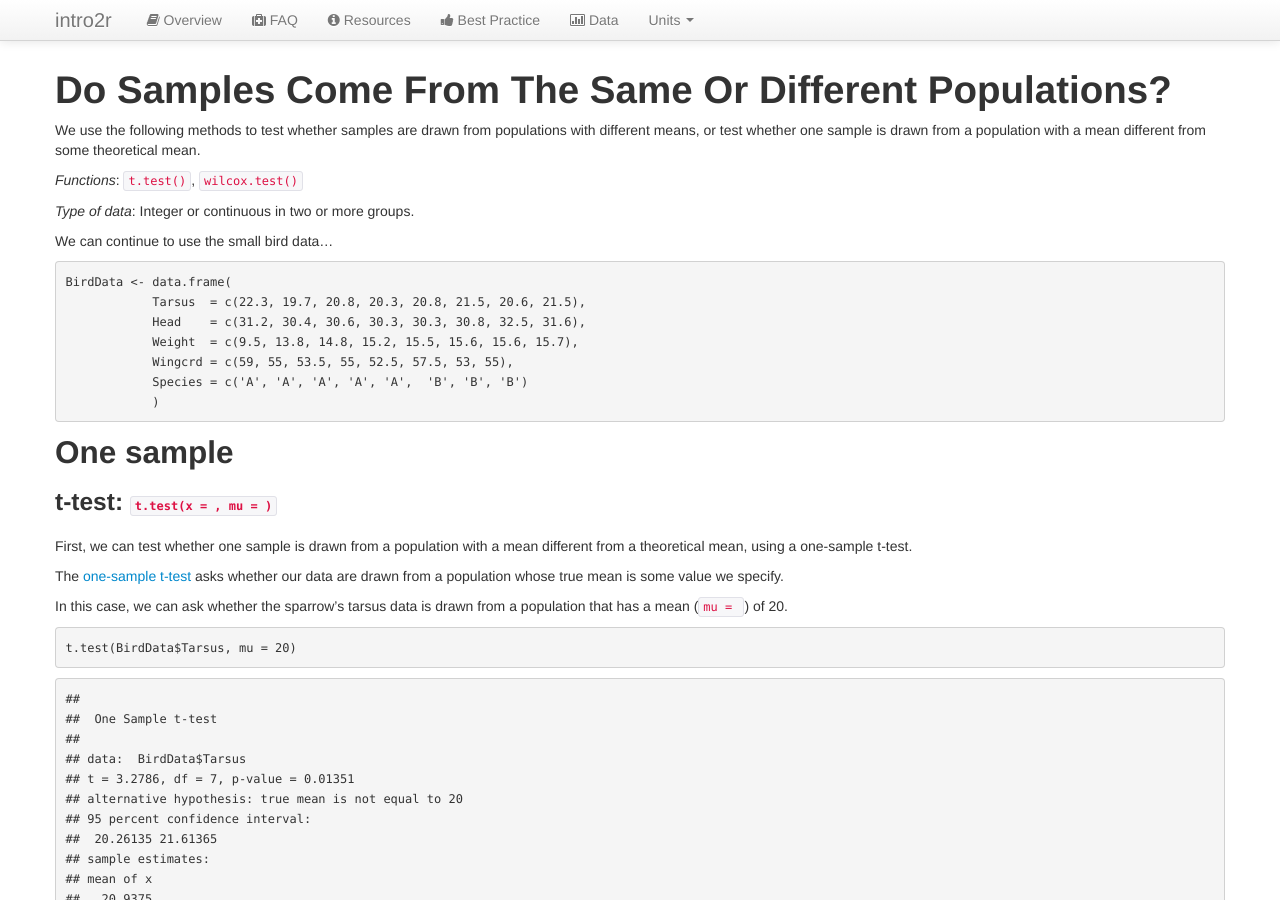
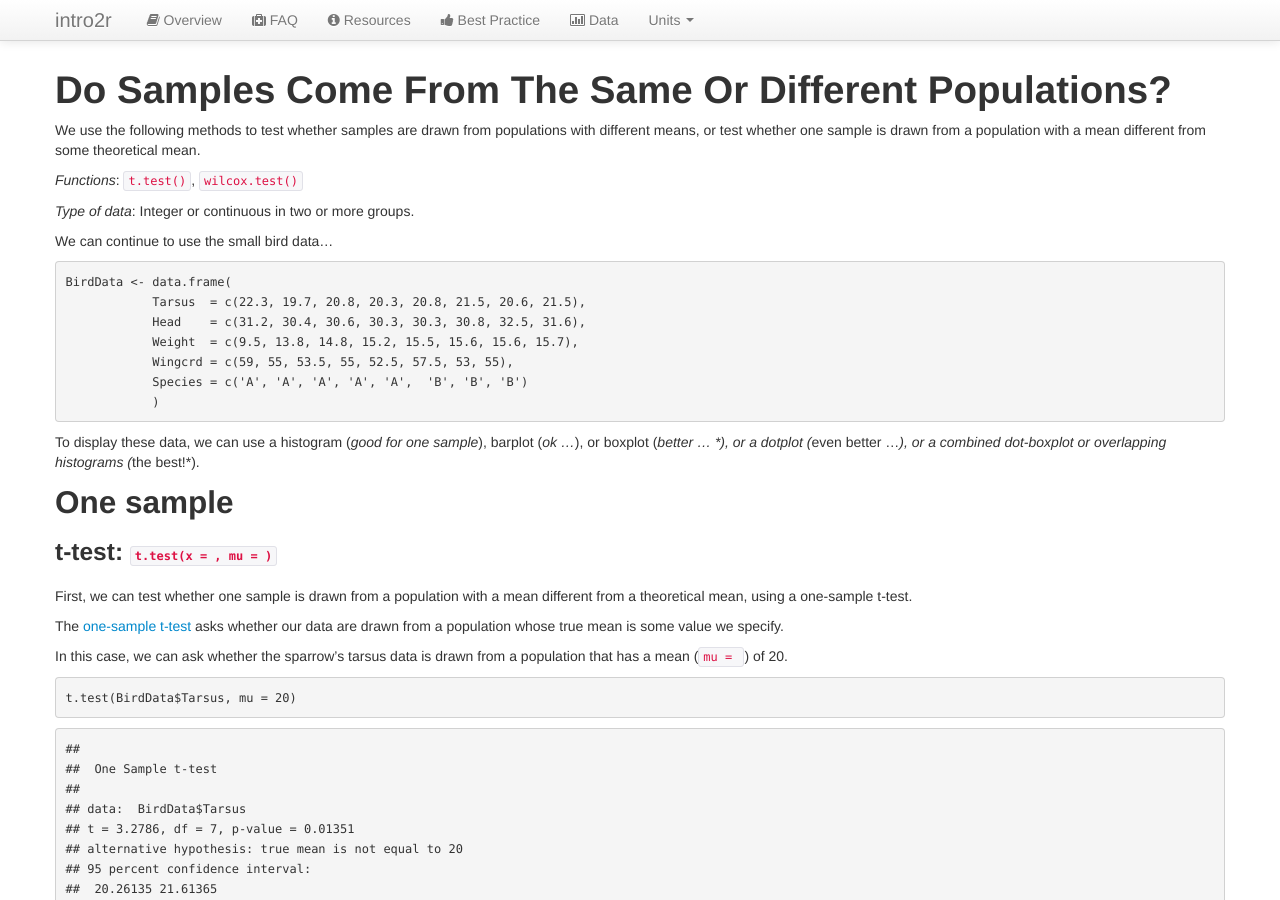
Before and after one commit to intro2r/intro2r, a Jekyll site: the page built from unit3/testing-populations.md, in a window 1280 px wide and 900 px high. Built offline with Jekyll 4.4.1, drawn with Linux system fonts in a browser that asks for light colours.

Commit message:
Update testing-populations.md

````diff
--- a/unit3/testing-populations.md
+++ b/unit3/testing-populations.md
@@ -22,6 +22,11 @@ BirdData <- data.frame(
             Species = c('A', 'A', 'A', 'A', 'A',  'B', 'B', 'B')
             )
 ```
+
+To display these data, we can use a histogram (*good for one sample*), barplot (*ok ...*), or boxplot (*better ... *), or a dotplot (*even better ...*), or a combined dot-boxplot or overlapping histograms (*the best!*).
+
+
+
 
 ## One sample
 
````
